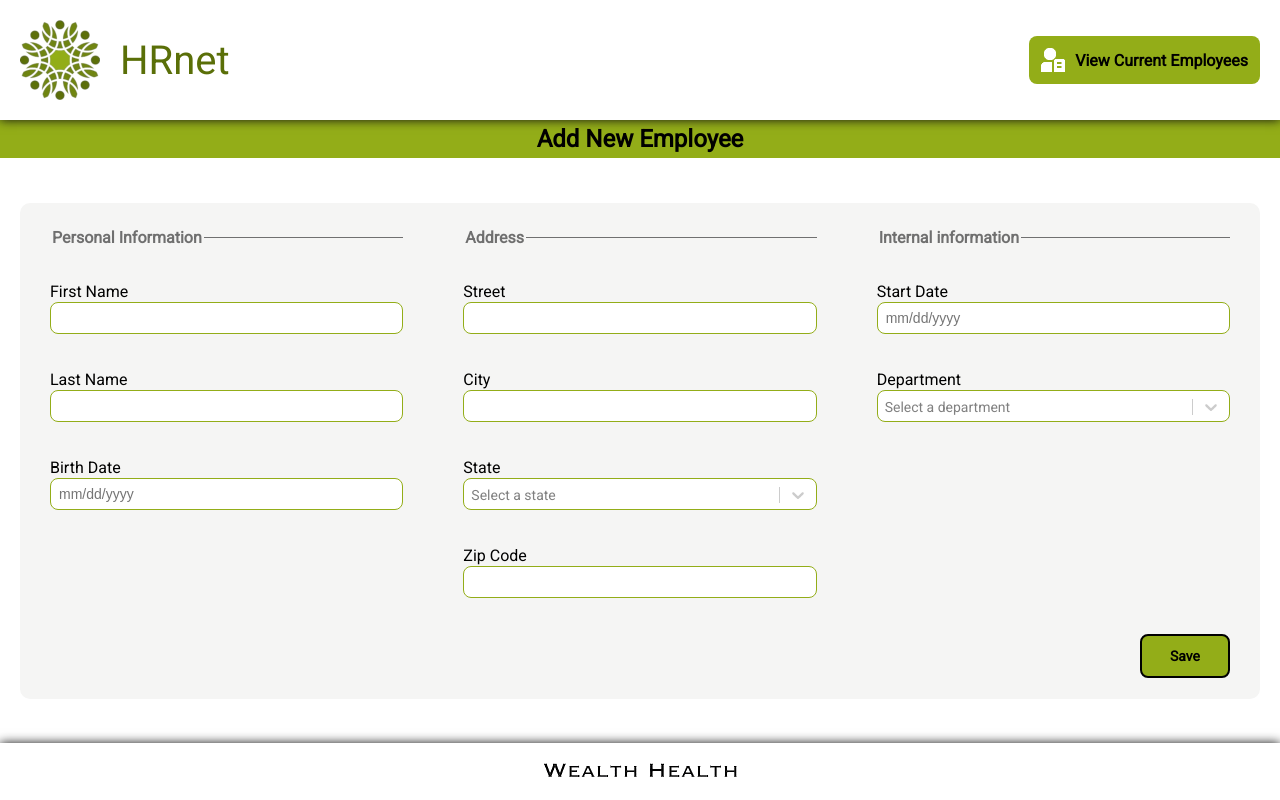
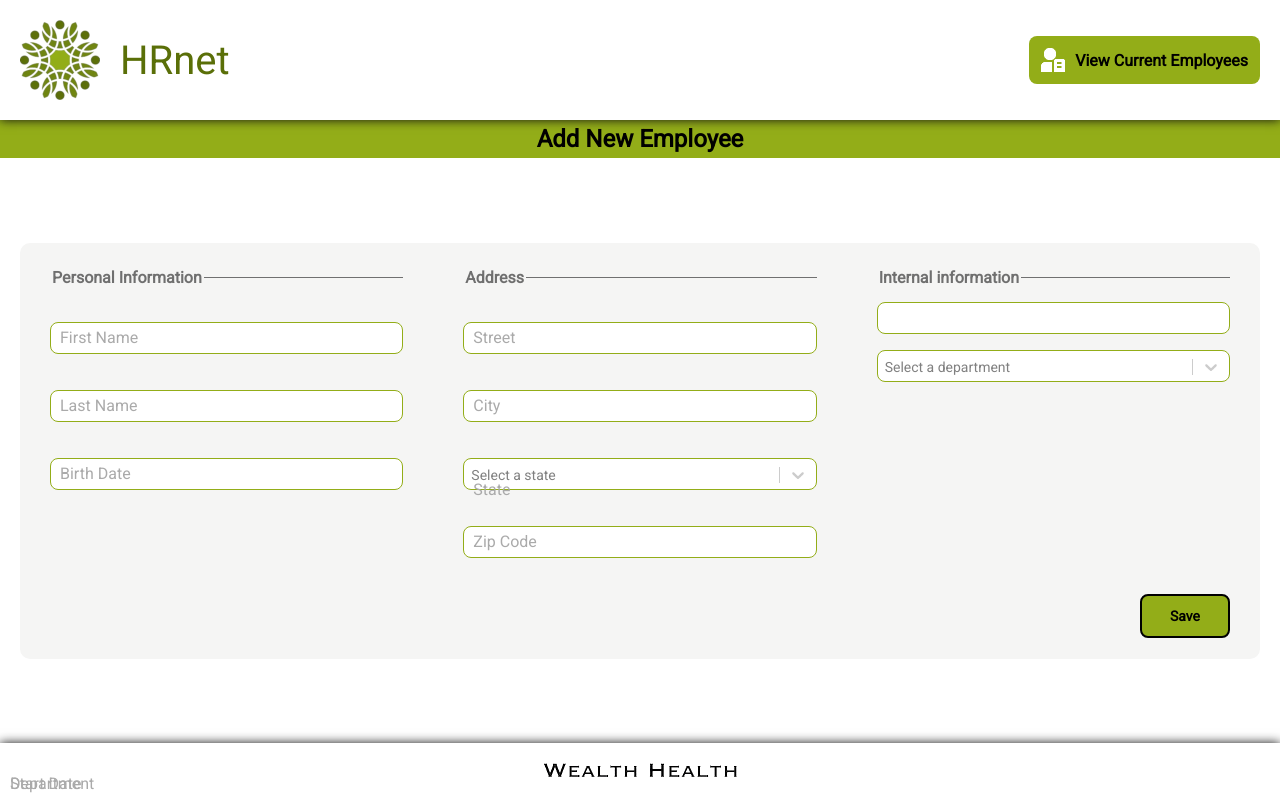
Before and after one commit to PierreTDX/P14_HRnet_OC, a React (Vite) app: page /createemployee in a window 1280 px wide. Built offline with nearby package versions, Linux system fonts and the light colour scheme.

Commit message:
FloatInput : mise à jour partielle

```diff
--- a/src/components/DateInput/index.jsx
+++ b/src/components/DateInput/index.jsx
@@ -1,11 +1,13 @@
-import React from 'react';
+import React, { useState } from 'react';
 import DatePicker from 'react-datepicker';
 import { Controller } from 'react-hook-form';
 import ClearButton from '../ClearButton';
 import 'react-datepicker/dist/react-datepicker.css';
 import './dateInput.scss';
 
-function DateInput({ name, control, rules, minDate, maxDate }) {
+function DateInput({ name, control, rules, minDate, maxDate, onFocus, onBlur, className }) {
+
+    const [isFocused, setIsFocused] = useState(false);
 
     // Gère la saisie clavier et ajoute les slashs
     const handleRawChange = (e) => {
@@ -33,13 +35,22 @@ function DateInput({ name, control, rules, minDate, maxDate }) {
                             onChange={(date) => field.onChange(date)}
                             onChangeRaw={handleRawChange} // assistance à la saisie
                             dateFormat="MM/dd/yyyy"
-                            placeholderText="mm/dd/yyyy"
+                            placeholderText={isFocused ? 'mm/dd/yyyy' : ''}
                             minDate={minDate}
                             maxDate={maxDate}
                             showMonthDropdown
                             showYearDropdown
                             dropdownMode="select"
-                            onBlur={field.onBlur}
+                            onFocus={(e) => {
+                                setIsFocused(true);
+                                onFocus?.(e);
+                            }}
+                            onBlur={(e) => {
+                                setIsFocused(false);
+                                field.onBlur();
+                                onBlur?.(e);
+                            }}
+                            className={className}
                         />
                         {field.value && (
                             <ClearButton value={field.value} onChange={() => field.onChange(null)} label="Clear" />
--- a/src/components/FormSections/AddressSection.jsx
+++ b/src/components/FormSections/AddressSection.jsx
@@ -1,94 +1,65 @@
 import React from 'react';
-import { formatName, trimFieldValue } from '../../utils/tools/sanitizeTrimmedInput'
-import { states } from '../../data/states'
-import SelectInput from '../../components/SelectInput'
+import FloatingInput from './FloatingInput';
+import { states } from '../../data/states';
+import SelectInput from '../../components/SelectInput';
+import ErrorMessage from './ErrorMessage';
 
-
-function AddressSection({ register, errors, setValue, control, registerOptions }) {
+function AddressSection({ register, errors, setValue, control, registerOptions, trigger }) {
     return (
         <fieldset>
             <legend>Address</legend>
 
-            {/* Street */}
-            <label htmlFor="street">Street</label>
-            <input
-                type="text"
-                id="street"
+            <FloatingInput
                 name="street"
-                {...register("street", registerOptions.street)}
-                aria-invalid={errors.street ? "true" : "false"}
-                aria-describedby="streetError"
-                onBlur={trimFieldValue("street", setValue)}
+                label="Street"
+                register={register}
+                registerOptions={registerOptions.street}
+                errors={errors}
+                setValue={setValue}
+                trigger={trigger}
+                control={control}
             />
-            <p
-                id="streetError"
-                role="alert"
-                aria-live="assertive"
-                className={`errorMessage ${errors.street ? '' : 'invisible'}`}
-            >
-                {errors.street?.message || '\u00A0'}
-            </p>
 
-            {/* City */}
-            <label htmlFor="city">City</label>
-            <input
-                type="text"
-                id="city"
+            <FloatingInput
                 name="city"
-                {...register("city", registerOptions.city)}
-                aria-invalid={errors.city ? "true" : "false"}
-                aria-describedby="cityError"
-                onBlur={formatName("city", setValue)}
-
+                label="City"
+                register={register}
+                registerOptions={registerOptions.city}
+                errors={errors}
+                setValue={setValue}
+                trigger={trigger}
+                control={control}
             />
-            <p
-                id="cityError"
-                role="alert"
-                aria-live="assertive"
-                className={`errorMessage ${errors.city ? '' : 'invisible'}`}
-            >
-                {errors.city?.message || '\u00A0'}
-            </p>
 
             {/* State */}
-            <label htmlFor="state">State</label>
+            <div className="input-container">
+                <label htmlFor="state" className={errors.state ? 'focused' : ''}>
+                    State
+                </label>
                 <SelectInput
                     name="state"
                     control={control}
-                options={states.map(state => ({ value: state.abbreviation, label: state.name }))}
+                    options={states.map(state => ({
+                        value: state.abbreviation,
+                        label: state.name
+                    }))}
                     placeholder="Select a state"
                     rules={registerOptions.state}
                     error={errors.state}
                 />
-            <p
-                id="stateError"
-                role="alert"
-                aria-live="assertive"
-                className={`errorMessage ${errors.state ? '' : 'invisible'}`}
-            >
-                {errors.state?.message || '\u00A0'}
-            </p>
+                <ErrorMessage name="state" errors={errors} />
+            </div>
 
-            {/* Zip Code */}
-            <label htmlFor="zipCode">Zip Code</label>
-            <input
-                type="text"
-                id="zipCode"
+            <FloatingInput
                 name="zipCode"
-                {...register("zipCode", registerOptions.zipCode)}
-                aria-invalid={errors.zipCode ? "true" : "false"}
-                aria-describedby="zipCodeError"
-                onBlur={trimFieldValue("zipCode", setValue)}
+                label="Zip Code"
+                register={register}
+                registerOptions={registerOptions.zipCode}
+                errors={errors}
+                setValue={setValue}
+                trigger={trigger}
+                control={control}
             />
-            <p
-                id="zipCodeError"
-                role="alert"
-                aria-live="assertive"
-                className={`errorMessage ${errors.zipCode ? '' : 'invisible'}`}
-            >
-                {errors.zipCode?.message || '\u00A0'}
-            </p>
-
         </fieldset>
     );
 }
--- /dev/null
+++ b/src/components/FormSections/ErrorMessage.jsx
@@ -0,0 +1,16 @@
+import React from 'react';
+
+function ErrorMessage({ name, errors }) {
+    return (
+        <p
+            id={`${name}Error`}
+            role="alert"
+            aria-live="assertive"
+            className={`errorMessage ${errors[name] ? '' : 'invisible'}`}
+        >
+            {errors[name]?.message || '\u00A0'}
+        </p>
+    );
+}
+
+export default ErrorMessage;
--- /dev/null
+++ b/src/components/FormSections/FloatingDateInput.jsx
@@ -0,0 +1,34 @@
+import React, { useState } from 'react';
+import { useWatch } from 'react-hook-form';
+import DateInput from '../../components/DateInput';
+import ErrorMessage from './ErrorMessage';
+
+function FloatingDateInput({ name, label, control, rules, errors, minDate, maxDate }) {
+    const [focused, setFocused] = useState(false);
+    const value = useWatch({ control, name });
+
+    const isActive = focused || !!value;
+
+    return (
+        <>
+            <div className="input-container">
+                <label htmlFor={name} className={isActive ? 'focused' : ''}>
+                    {label}
+                </label>
+                <DateInput
+                    name={name}
+                    control={control}
+                    rules={rules}
+                    minDate={minDate}
+                    maxDate={maxDate}
+                    onFocus={() => setFocused(true)}
+                    onBlur={() => setFocused(false)}
+                    className={isActive ? 'focused' : ''}
+                />
+            </div>
+            <ErrorMessage name={name} errors={errors} />
+        </>
+    );
+}
+
+export default FloatingDateInput;
--- /dev/null
+++ b/src/components/FormSections/FloatingInput.jsx
@@ -0,0 +1,48 @@
+import React, { useState } from 'react';
+import { useWatch } from 'react-hook-form';
+import { formatName, trimFieldValue } from '../../utils/tools/sanitizeTrimmedInput'
+import ErrorMessage from './ErrorMessage';
+
+function FloatingInput({ name, label, register, registerOptions, errors, setValue, trigger, control, type = "text" }) {
+
+    const [focused, setFocused] = useState(false);
+    const value = useWatch({ control, name: name });
+
+    const isActive = focused || !!value;
+
+    const handleBlur = (e) => {
+        setFocused(false);
+        trigger && trigger(name);
+        if (type === "text") {
+            if (name === "street" || name === "zipCode") {
+                trimFieldValue(name, setValue)(e);
+            } else {
+                formatName(name, setValue)(e);
+            }
+        }
+    };
+
+    return (
+        <>
+            <div className="input-container">
+                <label htmlFor={name} className={isActive ? 'focused' : ''}>{label}</label>
+                <input
+                    type={type}
+                    id={name}
+                    name={name}
+                    autoComplete="off"
+                    {...register(name, registerOptions)}
+                    aria-invalid={errors[name] ? 'true' : 'false'}
+                    aria-describedby={`${name}Error`}
+                    onFocus={() => setFocused(true)}
+                    onBlur={handleBlur} // Utilise handleBlur pour gérer le formatage
+                    className={isActive ? 'focused' : ''}
+                />
+            </div>
+
+            <ErrorMessage name={name} errors={errors} />
+        </>
+    );
+}
+
+export default FloatingInput;
--- a/src/components/FormSections/PersonalInfoSection.jsx
+++ b/src/components/FormSections/PersonalInfoSection.jsx
@@ -1,73 +1,46 @@
 import React from 'react';
-import { formatName } from '../../utils/tools/sanitizeTrimmedInput'
-import DateInput from '../../components/DateInput'
+import FloatingInput from './FloatingInput';
+import FloatingDateInput from './FloatingDateInput';
 
 
-function PersonalInfoSection({ register, errors, setValue, control, registerOptions }) {
+function PersonalInfoSection({ register, errors, setValue, control, registerOptions, trigger }) {
+
     return (
         <fieldset>
             <legend>Personal Information</legend>
 
-            {/* First Name */}
-            <label htmlFor="firstName">First Name</label>
-            <input
-                type="text"
-                id="firstName"
+            <FloatingInput
                 name="firstName"
-                autoComplete="off"
-                {...register("firstName", registerOptions.firstName)}
-                aria-invalid={errors.firstName ? "true" : "false"}
-                aria-describedby="firstNameError"
-                onBlur={formatName("firstName", setValue)}
+                label="First Name"
+                register={register}
+                registerOptions={registerOptions.firstName}
+                errors={errors}
+                setValue={setValue}
+                trigger={trigger}
+                control={control}
             />
-            <p
-                id="firstNameError"
-                role="alert"
-                aria-live="assertive"
-                className={`errorMessage ${errors.firstName ? '' : 'invisible'}`}
-            >
-                {errors.firstName?.message || '\u00A0'}
-            </p>
+
+            <FloatingInput
+                name="lastName"
+                label="Last Name"
+                register={register}
+                registerOptions={registerOptions.lastName}
+                errors={errors}
+                setValue={setValue}
+                trigger={trigger}
+                control={control}
+            />
 
 
-            {/* Last Name */}
-            <label htmlFor="lastName">Last Name</label>
-            <input
-                type="text"
-                id="lastName"
-                name="lastName"
-                autoComplete="off"
-                {...register("lastName", registerOptions.lastName)}
-                aria-invalid={errors.lastName ? "true" : "false"}
-                aria-describedby="lastNameError"
-                onBlur={formatName("lastName", setValue)}
-            />
-            <p
-                id="lastNameError"
-                role="alert"
-                aria-live="assertive"
-                className={`errorMessage ${errors.lastName ? '' : 'invisible'}`}
-            >
-                {errors.lastName?.message || '\u00A0'}
-            </p>
-
-            {/* Birth Date */}
-            <label htmlFor="dateOfBirth">Birth Date</label>
-            <DateInput
+            <FloatingDateInput
                 name="dateOfBirth"
+                label="Birth Date"
                 control={control}
                 rules={registerOptions.dateOfBirth}
-                maxDate={new Date()} // aujourd'hui
+                errors={errors}
                 minDate={new Date(new Date().setFullYear(new Date().getFullYear() - 100))}
+                maxDate={new Date()}
             />
-            <p
-                id="dateOfBirthError"
-                role="alert"
-                aria-live="assertive"
-                className={`errorMessage ${errors.dateOfBirth ? '' : 'invisible'}`}
-            >
-                {errors.dateOfBirth?.message || '\u00A0'}
-            </p>
 
         </fieldset>
     );
--- a/src/pages/CreateEmployee/createEmployee.scss
+++ b/src/pages/CreateEmployee/createEmployee.scss
@@ -1,4 +1,30 @@
 @use './../../utils/style/variables.scss';
+
+.input-container {
+    position: relative;
+    margin-top: 20px;
+}
+
+label {
+    position: absolute;
+    left: 10px;
+    bottom: 6px;
+    color: #aaa;
+    pointer-events: none;
+    transition: all 0.2s ease-in-out;
+    z-index: 5;
+}
+
+input:focus+label,
+label.focused {
+    bottom: 32px;
+    left: 8px;
+    font-size: 12px;
+    color: #333;
+}
+
+
+
 
 .formCreateEmployee {
     align-content: center;
--- a/src/pages/CreateEmployee/index.jsx
+++ b/src/pages/CreateEmployee/index.jsx
@@ -12,7 +12,7 @@ import InternalInfoSection from '../../components/FormSections/InternalInfoSecti
 import { getRegisterOptions } from '../../components/FormSections/formConfig'
 
 function CreateEmployee() {
-    const { register, handleSubmit, formState: { errors }, reset, setValue, control } = useForm({ mode: "all" })
+    const { register, handleSubmit, formState: { errors }, reset, setValue, control, trigger } = useForm({ mode: "all" })
     const { saveEmployee } = useCreateEmployee()
     const dateOfBirth = useWatch({ control, name: "dateOfBirth" });
 
@@ -59,6 +59,7 @@ function CreateEmployee() {
                             setValue={setValue}
                             control={control}
                             registerOptions={registerOptions}
+                            trigger={trigger}
                         />
 
                         <AddressSection
@@ -67,6 +68,7 @@ function CreateEmployee() {
                             setValue={setValue}
                             control={control}
                             registerOptions={registerOptions}
+                            trigger={trigger}
                         />
 
                         <InternalInfoSection
```
Lines whose indentation alone changed are shown as unchanged.
